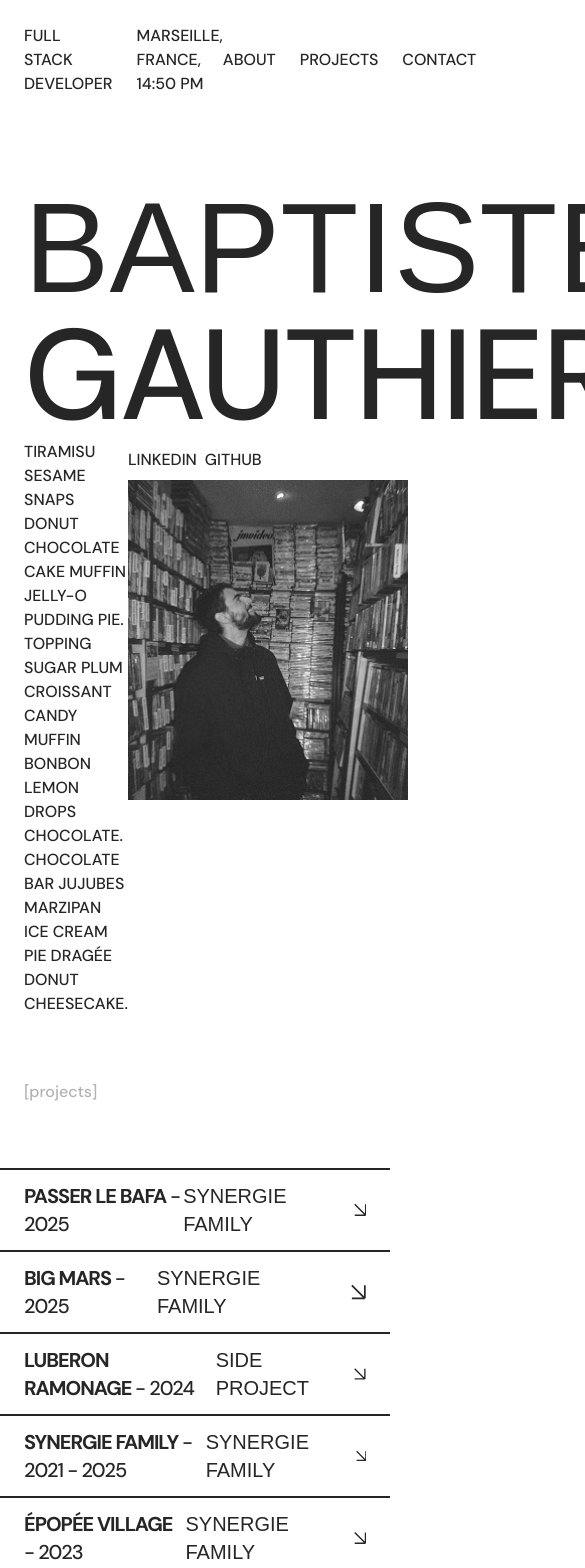
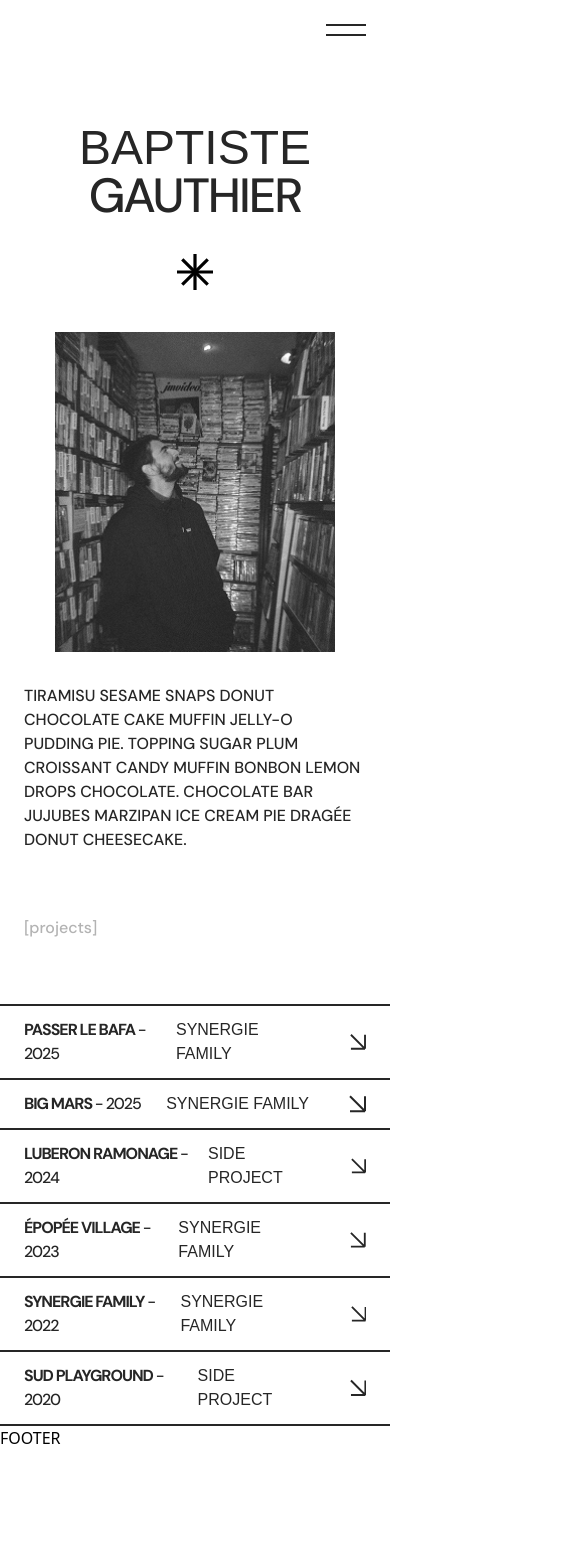
Before and after one commit to baptiste-gauthier/portfolio-nuxt, a Nuxt app: page / in a window 390 px wide. Shown: the top 1568 px of the page, 585 px wide, since content can reach past the window. After the commit the page ends 1450 px from the top, so only its background shows below. Built offline with nearby package versions, Linux system fonts and the light colour scheme.

Commit message:
debut responsive

```diff
--- a/components/Navbar.vue
+++ b/components/Navbar.vue
@@ -1,20 +1,25 @@
 <template>
-  <div class="max-w-[1815px] mx-auto p-6 sticky top-0 bg-transparent">
-    <ul class="dm-sans-medium uppercase flex justify-between items-center">
+  <div class="max-w-[1815px] mx-auto flex justify-end md:block p-6 sticky top-0 bg-transparent">
+    <ul class="hidden md:flex dm-sans-medium uppercase justify-between items-center">
       <li class="flex items-center gap-6">
-        <div class="dm-sans-medium font-medium text-light-black">
+        <div class="dm-sans-medium font-medium text-sm text-light-black">
           Full Stack Developer
         </div>
-        <div class="font-medium dm-sans-medium text-light-black">
+        <div class="font-medium dm-sans-medium text-sm text-light-black">
           Marseille, France, 14:50 PM
         </div>
       </li>
       <li class="flex items-center gap-6">
-        <div><a class="dm-sans-medium font-medium text-light-black" href="#">About</a></div>
-        <div><a class="dm-sans-medium font-medium text-light-black" href="#">Projects</a></div>
-        <div><a class="dm-sans-medium font-medium text-light-black" href="#">Contact</a></div>
+        <div><a class="dm-sans-medium text-sm font-medium text-light-black" href="#">About</a></div>
+        <div><a class="dm-sans-medium text-sm font-medium text-light-black" href="#">Projects</a></div>
+        <div><a class="dm-sans-medium text-sm font-medium text-light-black" href="#">Contact</a></div>
       </li>
     </ul>
+
+    <div class="burger md:hidden self-end flex flex-col gap-2">
+      <span class="bg-light-black h-[2px] w-[40px] block"></span>
+      <span class="bg-light-black h-[2px] w-[40px] block"></span>
+    </div>
   </div>
 </template>
 <script setup lang="ts">
--- a/components/Project.vue
+++ b/components/Project.vue
@@ -1,10 +1,10 @@
 <template>
   <div class="js-container-project py-3 flex justify-between items-center cursor-pointer relative js-block-project text-light-black">
-    <div class="pl-6 z-20 dm-sans-bold uppercase text-xl tracking-[-1px]">
+    <div class="pl-6 z-20 dm-sans-bold uppercase tracking-[-1px]">
       {{ title }} <span class="dm-sans-medium"> - {{ year }}</span>
     </div>
     <div class="z-20 pr-6 flex justify-between items-center gap-10">
-      <div class=" text-xl font-kenoky uppercase">{{ from }}</div>
+      <div class="font-kenoky uppercase">{{ from }}</div>
       <svg class="js-arrow-project" width="17" height="18" viewBox="0 0 17 18" fill="none" xmlns="http://www.w3.org/2000/svg">
         <path d="M0.999999 1.25L16 16.25M16 16.25L1 16.25M16 16.25L16 1.25" stroke="#262626" stroke-width="2"/>
       </svg>
--- a/pages/index.vue
+++ b/pages/index.vue
@@ -1,12 +1,16 @@
 <template>
   <section>
     <div class="max-w-[1815px] mx-auto px-6 pt-16 2xl:pt-32">
-      <div class="flex items-center gap-6">
+      <div class="flex flex-col md:flex-row items-center gap-6">
         <div>
-          <h1 class="font-light uppercase font-kenoky text-9xl text-light-black">Baptiste</h1>
-          <h2 class="font-medium uppercase dm-sans-medium text-9xl tracking-[-2px] text-light-black">Gauthier</h2>
+          <h1 class="text-center md:text-left font-light uppercase font-kenoky text-5xl sm:text-7xl lg:text-9xl text-light-black">
+            Baptiste
+          </h1>
+          <h2 class="text-center md:text-left font-medium uppercase dm-sans-medium text-5xl sm:text-7xl lg:text-9xl tracking-[-2px] text-light-black">
+            Gauthier
+          </h2>
         </div>
-        <svg class="star" width="56" height="56" viewBox="0 0 56 56" fill="none" xmlns="http://www.w3.org/2000/svg">
+        <svg class="star w-[36px] md:w-[56px]" width="56" height="56" viewBox="0 0 56 56" fill="none" xmlns="http://www.w3.org/2000/svg">
           <g clip-path="url(#clip0_49_343)">
             <path d="M0 28H56" stroke="black" stroke-width="5" stroke-miterlimit="10"/>
             <path d="M28 0V56" stroke="black" stroke-width="5" stroke-miterlimit="10"/>
@@ -20,33 +24,34 @@
           </defs>
         </svg>
       </div>
-      <div class="flex justify-between">
-        <p class="uppercase self-end font-medium dm-sans-medium max-w-lg text-light-black">Tiramisu sesame snaps donut chocolate cake muffin jelly-o pudding
-          pie. Topping sugar plum croissant candy
-          muffin bonbon lemon drops chocolate. Chocolate bar jujubes marzipan ice cream pie dragée donut cheesecake.</p>
-        <div>
-          <div class="py-2 flex items-center gap-2">
+      <div class="md:flex justify-between gap-6">
+        <div class="order-2">
+          <div class="hidden lg:flex py-2 items-center gap-2">
             <a href="#" class="text-light-black uppercase dm-sans-medium">Linkedin</a>
             <a href="#" class="text-light-black uppercase dm-sans-medium">Github</a>
           </div>
-          <div class="h-[320px] w-[280px]">
-            <img class="h-full w-full object-cover object-center" src="~/assets/images/image_pres.png" alt="image pres"/>
+          <div class="h-[320px] w-[280px] mx-auto my-8 md:my-0">
+            <img class="h-full w-full object-cover object-center" src="~/assets/images/image_pres.png"
+                 alt="image pres"/>
           </div>
         </div>
-
+        <p class="order-1 uppercase self-end font-medium dm-sans-medium md:max-w-lg text-light-black">Tiramisu sesame
+          snaps donut chocolate cake muffin jelly-o pudding
+          pie. Topping sugar plum croissant candy
+          muffin bonbon lemon drops chocolate. Chocolate bar jujubes marzipan ice cream pie dragée donut cheesecake.</p>
       </div>
     </div>
   </section>
 
-  <SectionTitle title="projects" />
+  <SectionTitle title="projects"/>
 
   <section class="flex flex-col-reverse border-y-2 border-light-black divide-y-2 divide-y-reverse">
-    <Project title="Sud Playground" year="2020" from="Side Project" />
-    <Project title="Épopée Village" year="2023" from="Synergie Family" />
-    <Project title="Synergie Family" year="2021 - 2025" from="Synergie Family" />
-    <Project title="Luberon ramonage" year="2024" from="Side Project" />
-    <Project title="Big Mars" year="2025" from="Synergie Family" />
-    <Project title="Passer le BAFA" year="2025" from="Synergie Family" />
+    <Project title="Sud Playground" year="2020" from="Side Project"/>
+    <Project title="Synergie Family" year="2022" from="Synergie Family"/>
+    <Project title="Épopée Village" year="2023" from="Synergie Family"/>
+    <Project title="Luberon ramonage" year="2024" from="Side Project"/>
+    <Project title="Big Mars" year="2025" from="Synergie Family"/>
+    <Project title="Passer le BAFA" year="2025" from="Synergie Family"/>
 
   </section>
 </template>
@@ -56,13 +61,8 @@ import {gsap} from "gsap";
 import {onMounted} from "vue";
 
 onMounted(() => {
-  gsap.to('.star', { rotation: 360, duration: 2, repeat: -1, transformOrigin: 'center', ease: 'none' });
+  gsap.to('.star', {rotation: 360, duration: 2, repeat: -1, transformOrigin: 'center', ease: 'none'});
 })
 
 
-
-
-
-
-
 </script>
```
